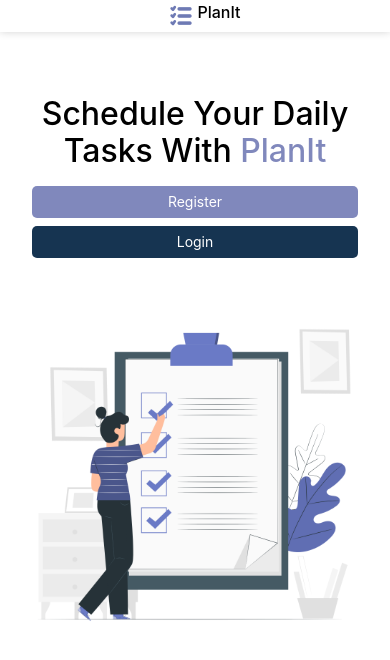
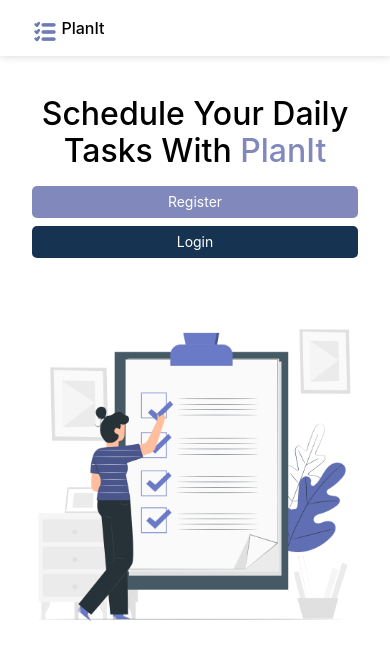
Before and after one commit to sahananb/todoApp, a React (Create React App) app in the folder client/: page / in a window 390 px wide. Shown: the top 660 px of the page. Built offline with nearby package versions, Linux system fonts and the light colour scheme.

Commit message:
initial commit

```diff
--- a/client/src/App.css
+++ b/client/src/App.css
@@ -133,10 +133,12 @@ nav{
   nav {
     flex-direction: column;
     padding-left: 1rem;
+    padding-top: 1rem;
   }
 
-  .logo_wrapper {
-    margin-bottom: 1rem;
+  .logo-wrapper {
+    margin-bottom: 0.5rem;
+    margin-left: -17rem;
   }
 
   .navigation-menu {
```
